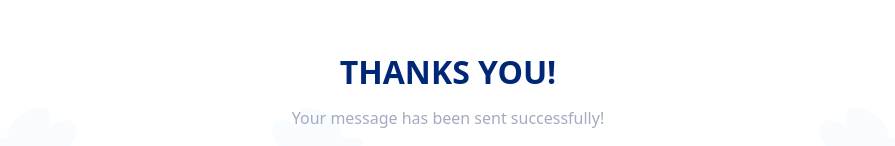
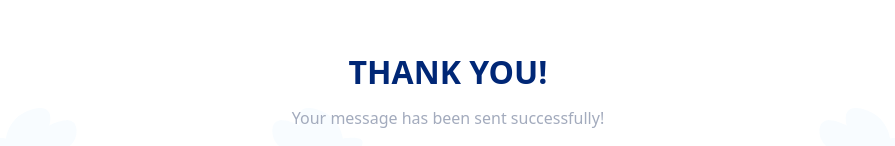
Before and after one commit to afkhalid/nearu_web_app, a React (Create React App) app: page /confirmation.html in a window 1280 px wide. Shown: the part 306-452 px from the top of the page, without its empty margins (192-1087 px from the left). Built offline with nearby package versions, Linux system fonts and the light colour scheme.

Commit message:
https://nearu.atlassian.net/browse/NI-39

```diff
--- a/src/confirmation.jsx
+++ b/src/confirmation.jsx
@@ -9,7 +9,7 @@ export default class ConfirmationPage extends Component {
           <img src={confirmation}
                alt="Message Sent!"
           />
-          <div className="message-sent-header">THANKS YOU!</div>
+          <div className="message-sent-header">THANK YOU!</div>
           <div className="message-sub-header">Your message has been sent successfully!</div>
         </div>
       </div>
--- a/src/scan.jsx
+++ b/src/scan.jsx
@@ -102,7 +102,7 @@ export default class ScanPage extends Component {
                         disabled={!tag}
                         type="submit"
                 >
-                  Send Message
+                  Contact Owner
                 </Button>
                 {tag && tag.showPhoneNumberWhenScanned ?
                   isMobile() ?
```
